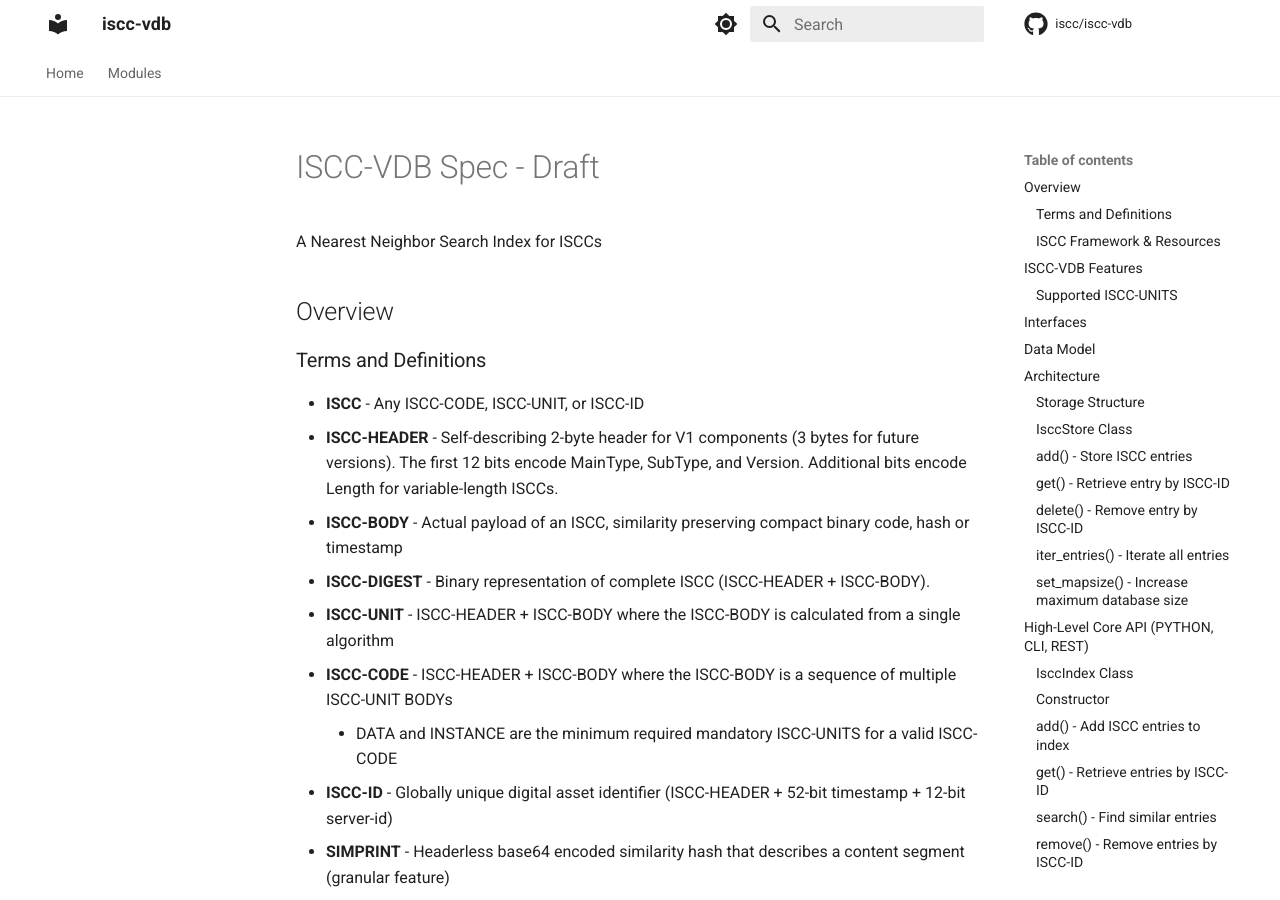
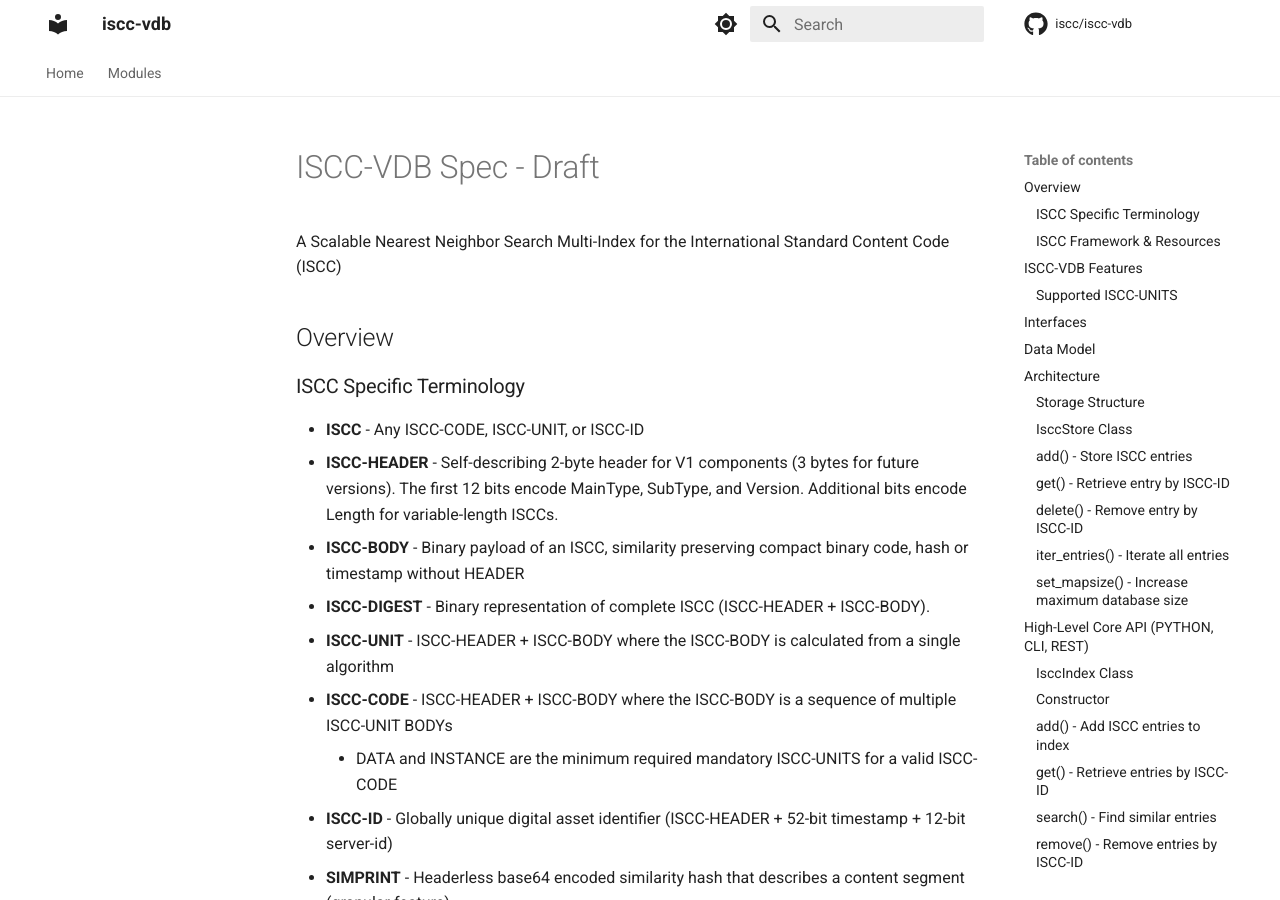
Before and after one commit to iscc/iscc-search, an MkDocs documentation site: the page built from docs/spec.md, in a window 1280 px wide and 900 px high. Built offline with MkDocs 1.6.1 and Material for MkDocs 9.7.7, drawn with Linux system fonts in a browser that asks for light colours; comment, search, counter and statistics services are not loaded; some of the changed text lies outside the part shown.

Commit message:
docs: improve specification terminology and structure

```diff
--- a/docs/spec.md
+++ b/docs/spec.md
@@ -1,15 +1,16 @@
 # ISCC-VDB Spec - Draft
 
-A Nearest Neighbor Search Index for ISCCs
+A Scalable Nearest Neighbor Search Multi-Index for the International Standard Content Code (ISCC)
 
 ## Overview
 
-### Terms and Definitions
+### ISCC Specific Terminology
 
 - **ISCC** - Any ISCC-CODE, ISCC-UNIT, or ISCC-ID
 - **ISCC-HEADER** - Self-describing 2-byte header for V1 components (3 bytes for future versions). The first 12
     bits encode MainType, SubType, and Version. Additional bits encode Length for variable-length ISCCs.
-- **ISCC-BODY** - Actual payload of an ISCC, similarity preserving compact binary code, hash or timestamp
+- **ISCC-BODY** - Binary payload of an ISCC, similarity preserving compact binary code, hash or timestamp
+    without HEADER
 - **ISCC-DIGEST** - Binary representation of complete ISCC (ISCC-HEADER + ISCC-BODY).
 - **ISCC-UNIT** - ISCC-HEADER + ISCC-BODY where the ISCC-BODY is calculated from a single algorithm
 - **ISCC-CODE** - ISCC-HEADER + ISCC-BODY where the ISCC-BODY is a sequence of multiple ISCC-UNIT BODYs
@@ -75,10 +76,10 @@ ISCC-UNIT for exact (prefix) match indexing:
 
 Index Entry:
 
-- iscc_id - Unique Digital (Optional)
-- iscc_code - ISCC-CODE
-- units - List of ISCC-UNITS
-- features
+- iscc_id - Unique ID for digital asset
+- iscc_code - ISCC-CODE (composite of short ISCC-UNITs)
+- units - List of exanded ISCC-UNITS
+- features - Granular simprints (fingerprints) for digital asset content
 
 ## Architecture
 
```
